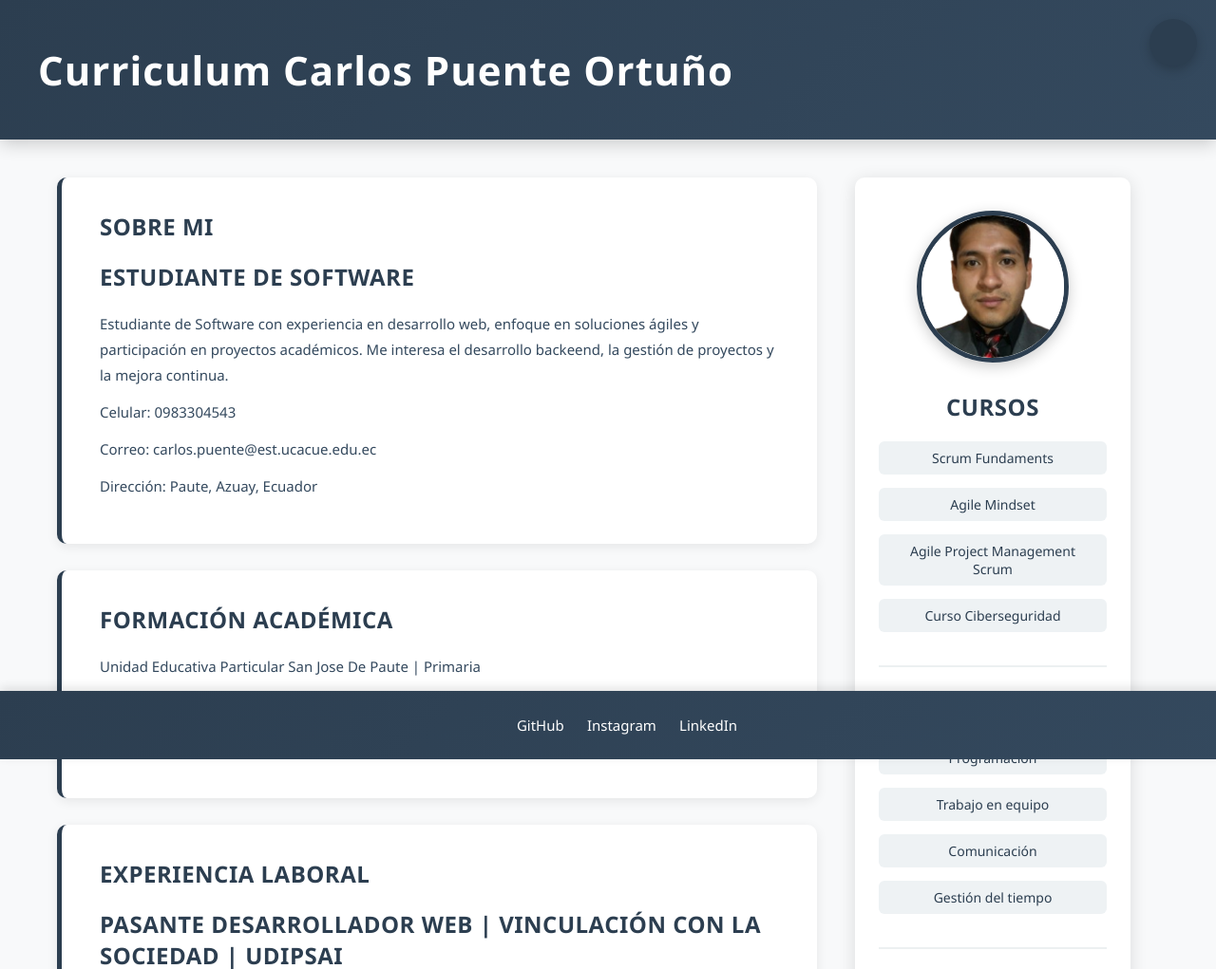
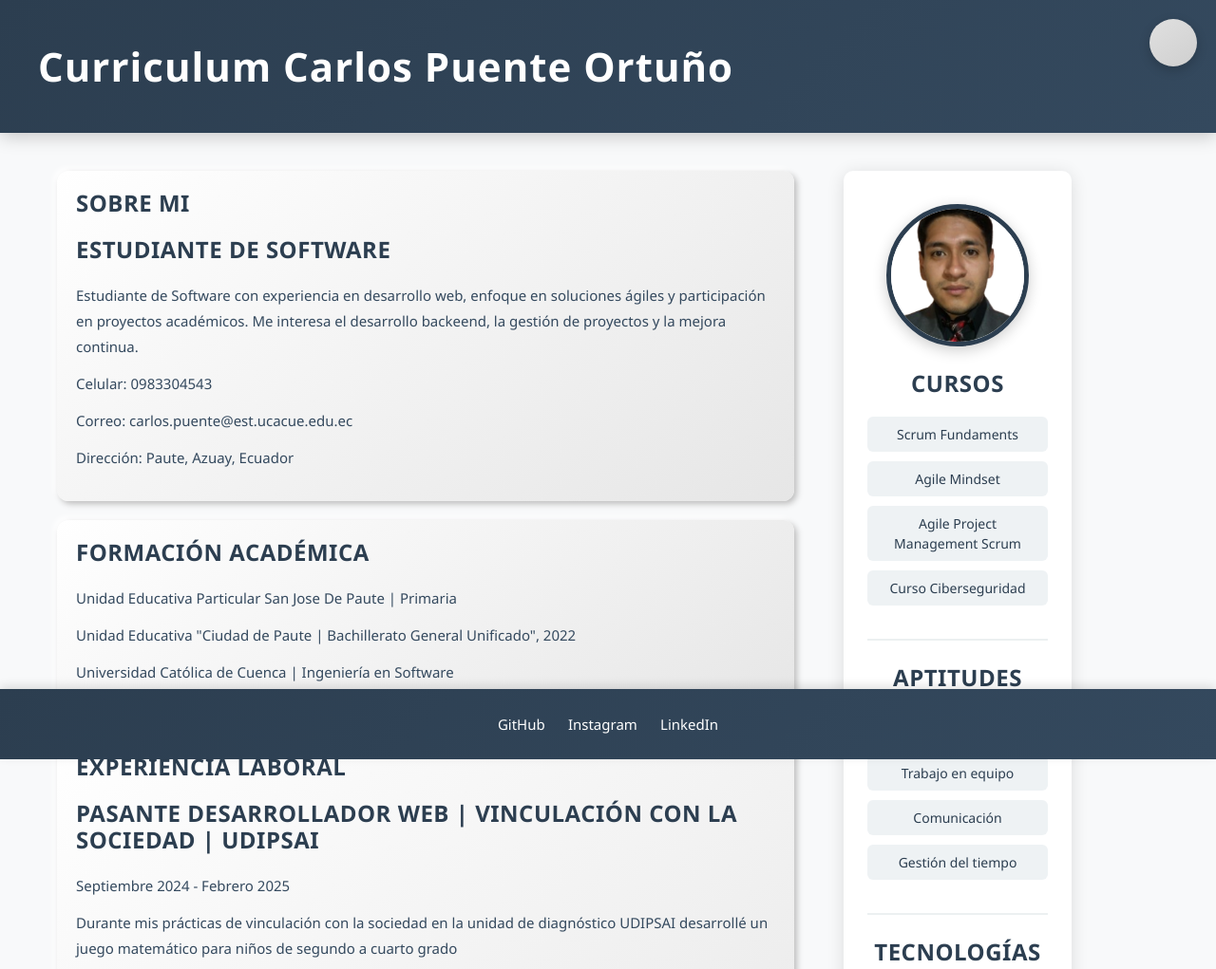
Before and after one commit to carlospuente17/curriculum, a plain HTML site: page index.html in a window 1280 px wide. Shown: the top 1021 px of the page at 95% size. Drawn offline with nearby package versions, Linux system fonts and the light colour scheme.

Commit message:
Cambie el css

```diff
--- a/index.html
+++ b/index.html
@@ -5,6 +5,8 @@
    <meta charset="UTF-8">
    <meta name="viewport" content="width=device-width, initial-scale=1.0">
    <title>Curriculum</title>
+   <link href="https://cdn.jsdelivr.net/npm/bootstrap@5.3.8/dist/css/bootstrap.min.css" rel="stylesheet"
+      integrity="sha384-sRIl4kxILFvY47J16cr9ZwB07vP4J8+LH7qKQnuqkuIAvNWLzeN8tE5YBujZqJLB" crossorigin="anonymous">
    <link rel="stylesheet" href="styles.css">
 </head>
 
--- a/styles.css
+++ b/styles.css
@@ -5,12 +5,44 @@ body {
     font-family: 'Segoe UI', Tahoma, Geneva, Verdana, sans-serif;
     background-color: #f8f9fa;
     transition: background-color 0.3s ease, color 0.3s ease;
+    -webkit-font-smoothing: antialiased;
+    -moz-osx-font-smoothing: grayscale;
 }
 
 /* MODO OSCURO */
 body.dark-mode {
     background-color: #1a1a1a;
     color: #e0e0e0;
+}
+
+button {
+    border: none;
+    border-radius: 12px;
+    background: linear-gradient(145deg, #e0e0e0, #cfcfcf);
+    box-shadow: 3px 3px 6px #bebebe, -3px -3px 6px #ffffff;
+    color: #333;
+    padding: 10px 20px;
+    font-size: 16px;
+    cursor: pointer;
+    transition: all 0.3s ease;
+}
+
+button:active {
+    box-shadow: inset 3px 3px 6px #bebebe, inset -3px -3px 6px #ffffff;
+}
+
+button.theme-btn {
+    position: fixed;
+    top: 20px;
+    right: 20px;
+    z-index: 1000;
+}
+
+button.back-top-btn {
+    position: fixed;
+    bottom: 20px;
+    right: 20px;
+    z-index: 1000;
 }
 
 body.dark-mode .fondo {
@@ -123,12 +155,11 @@ body.dark-mode header {
 }
 
 .fondo {
-    background-color: #ffffff;
-    padding: 35px 40px;
-    border-radius: 10px;
-    box-shadow: 0 3px 12px rgba(0, 0, 0, 0.08);
-    border-left: 5px solid #2c3e50;
-    margin-bottom: 28px;
+    background: linear-gradient(145deg, #ffffff, #e6e6e6);
+    border-radius: 12px;
+    padding: 20px;
+    box-shadow: 3px 3px 6px #bebebe, -3px -3px 6px #ffffff;
+    margin-bottom: 20px;
     transition: all 0.3s ease;
 }
 
@@ -151,6 +182,12 @@ body.dark-mode header {
     margin-bottom: 25px;
     border: 5px solid #2c3e50;
     box-shadow: 0 4px 15px rgba(0, 0, 0, 0.2);
+    transition: transform 0.3s ease, box-shadow 0.3s ease;
+}
+
+.image-profile:hover {
+    transform: scale(1.05);
+    box-shadow: 0px 6px 8px rgba(0, 0, 0, 0.15), 0px 3px 6px rgba(0, 0, 0, 0.1);
 }
 
 body.dark-mode .image-profile {
```
